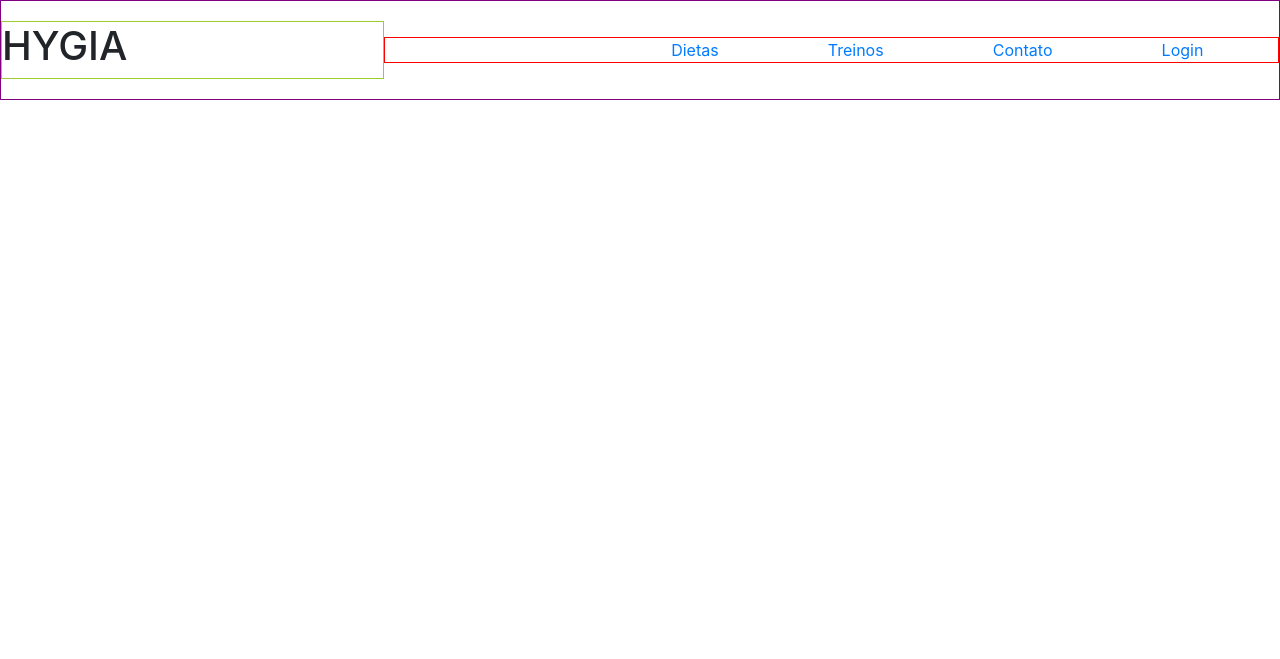
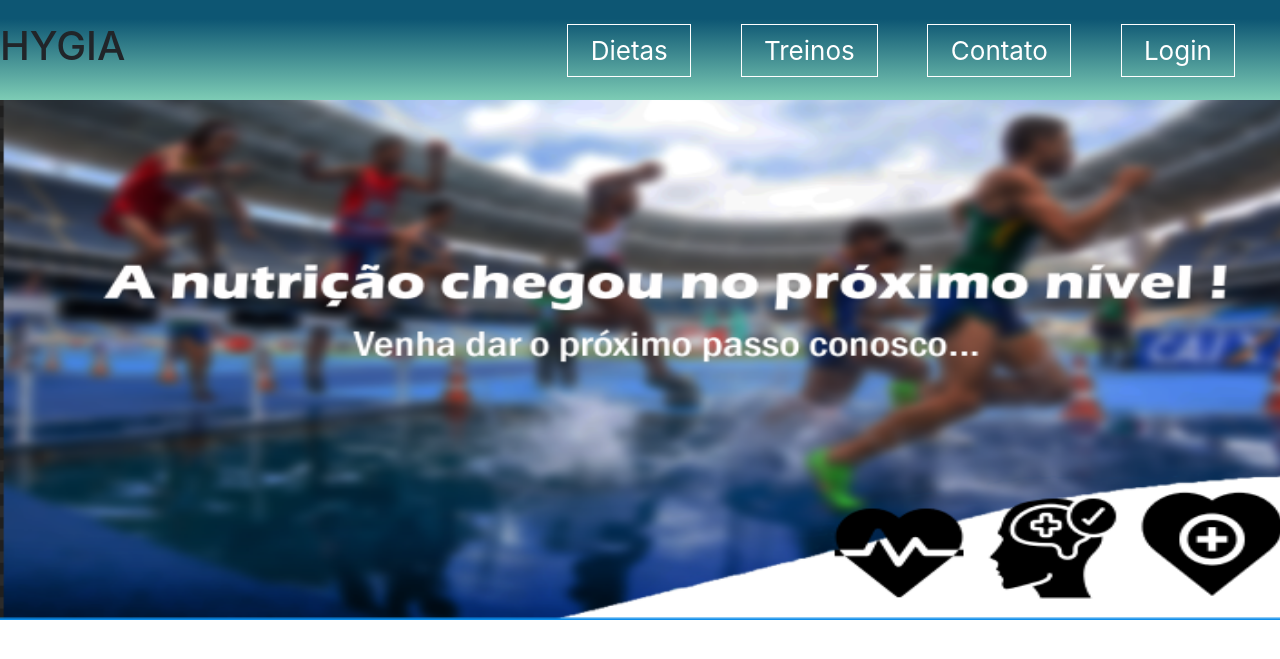
Before and after one commit to TrXGustavoo/Teste-WebDesingV2.0, a Django app: page / in a window 1280 px wide. Shown: the top 659 px of the page. Run offline with Django 4.2, Linux system fonts and the light colour scheme.

Commit message:
Navbar2.0

```diff
--- a/main/static/main/css/styleNav.css
+++ b/main/static/main/css/styleNav.css
@@ -11,27 +11,33 @@
     position: fixed;
     justify-content: center;
     align-items: center;
-    border: 1px solid purple;
+    /* border: 1px solid purple; */
     width: 100%;
+    background: #0D5673;
+    background: linear-gradient(to bottom, #0D5673 19%, #7DCCB5 100%);
 }
+
+
 
 #logo{
     flex: 30%;
-    border: 1px solid yellowgreen;
+    /* border: 1px solid yellowgreen; */
 }
 
 #menu-servicos{
     flex: 70%;
-    border: 1px solid red;
+    /* border: 1px solid red; */
     text-align: right;
 }
 
 a{
-    margin-right: 5%;
-    color: black;
-    padding: 15px 30px;
-    background-color: gray;
-    -webkit-border-radius: 21px;
-    -moz-border-radius: 21px;
-    border-radius: 21px;
+    margin-right: 5% !important;
+    color: white !important;
+    padding: 10px 22.4px !important;
+    background-color: transparent !important;
+    border: 1px solid white;
+    /* -webkit-border-radius: 21px !important;
+    -moz-border-radius: 21px !important;
+    border-radius: 21px  !important; */
+    font-size: 26px;
 }
--- a/main/templates/index.html
+++ b/main/templates/index.html
@@ -1,4 +1,5 @@
 <!DOCTYPE html>
+{% load static %}
 <html lang="pt-br">
 <head>
     <meta charset="UTF-8">
@@ -10,6 +11,9 @@
 
     {% include 'navbar.html' %}
 
+
+    <img id="img-a" src="{% static 'main/img/Index-img.png' %}" style="width: 1310px; height: 620.40px;" alt="">
+
     {% if messages %}
         <ul class="messages">
             {% for message in messages  %}
```
Also changed, not shown: main/templates/navbar.html (+0 -42 lines), main/static/main/img/Index-img.png (added), 1 other file.
